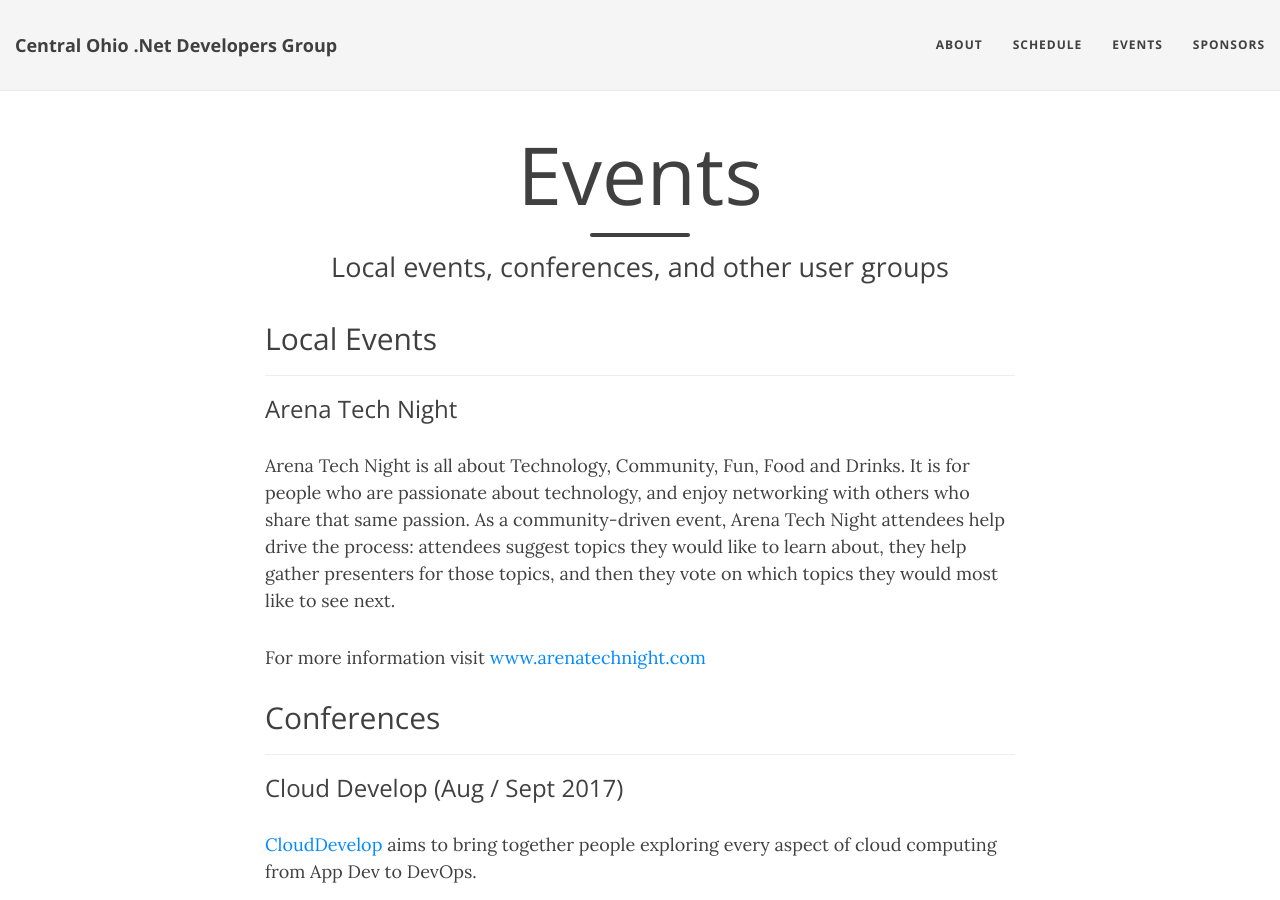
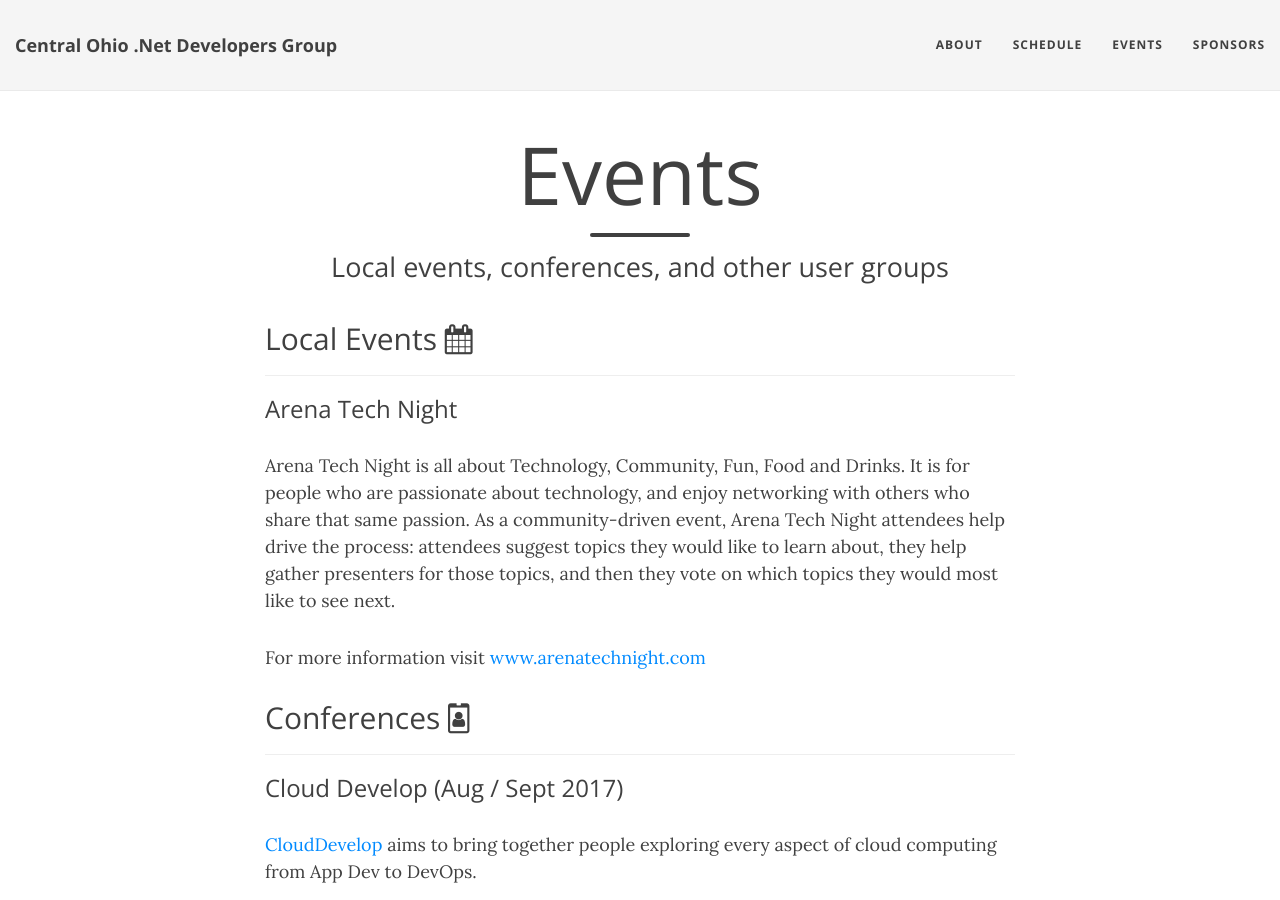
Before and after one commit to condg/condg.github.io, a Jekyll site: the page built from events.md, in a window 1280 px wide and 900 px high. Built offline with Jekyll 4.4.1, drawn with Linux system fonts in a browser that asks for light colours; comment, search, counter and statistics services are not loaded.

Commit message:
adding icons to headings (#26)

```diff
--- a/events.md
+++ b/events.md
@@ -5,7 +5,7 @@
 layout: page
 ---
 
-## Local Events
+## Local Events <i class="fa fa-calendar" aria-hidden="true"></i>
 ---------------------------------------
 
 ### Arena Tech Night
@@ -13,8 +13,7 @@
 
 For more information visit [www.arenatechnight.com](http://www.arenatechnight.com/)
 
-## Conferences
-
+## Conferences <i class="fa fa-id-badge" aria-hidden="true"></i>
 ---------------------------------------
 
 ### Cloud Develop (Aug / Sept 2017)
@@ -26,7 +25,7 @@
 ### CodeMash (Jan 09-12th, 2018)
 [CodeMash](http://www.codemash.org/) is a unique event that will educate developers on current practices, methodologies, and technology trends in a variety of platforms and development languages such as Java, .NET, Ruby, Python and PHP.
 
-## User Groups
+## User Groups <i class="fa fa-users" aria-hidden="true"></i>
 ---------------------------------------
 
 As part of our ongoing user group outreach we would like to let you know about some other user groups you might be interested in attending.
```
